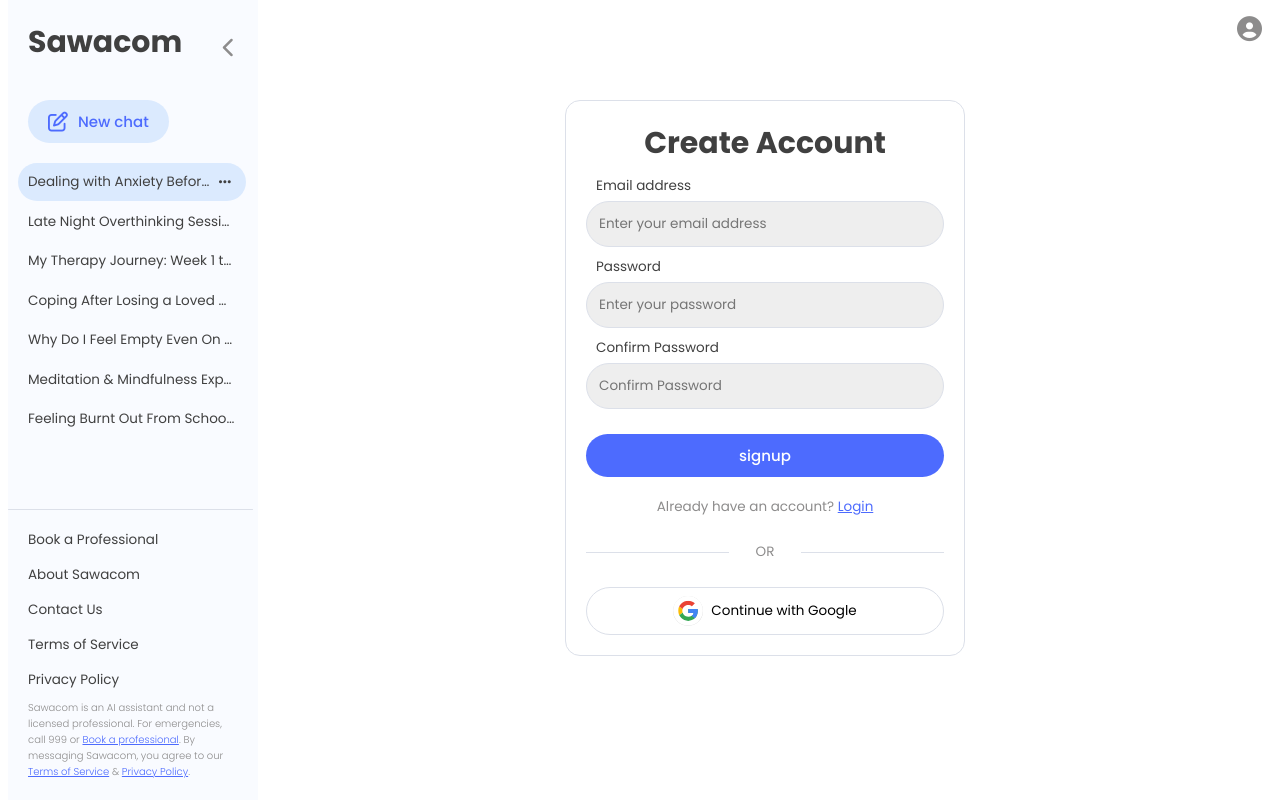
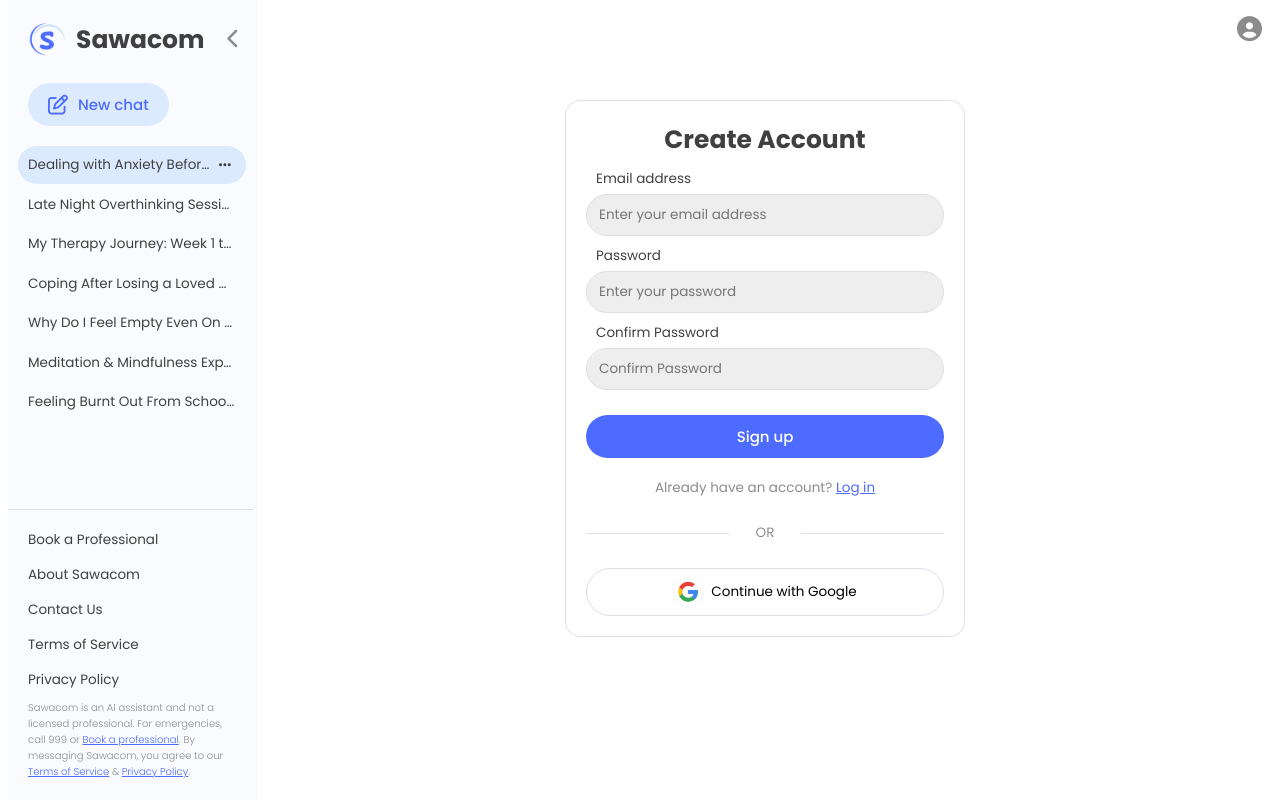
Before and after one commit to mrrobot-pioneer/SawacomAI, a Django app: page /users/signup/ in a window 1280 px wide. Run offline with Django 5.2, Linux system fonts and the light colour scheme.

Commit message:
enhance chat interface with logo display and improved styling for login and signup forms

```diff
--- a/chat/templates/chat/index.html
+++ b/chat/templates/chat/index.html
@@ -20,6 +20,10 @@
 
     <!-- initial display when no chats yet -->
     <div class="chat-start" id="chatStart">
+        <div class="logo">
+            <img src="{% static 'images/logo.png' %}" alt="Sawacom Logo" class="logo-image"/>
+        </div>
+
         <!-- Welcome Message -->
         <div class="welcome-message" id="welcomeMessage">
             <h1 style="text-align: center;">Hi, I’m Sawacom — your mental health AI</h1>
--- a/static/css/base.css
+++ b/static/css/base.css
@@ -61,7 +61,7 @@
 }
 
 h1{
-    font-size: 3rem;
+    font-size: 2.5rem;
     font-weight: 700;
 }
 
@@ -314,15 +326,22 @@
     padding: 2rem .5rem 0 2rem;
 }
 
-.sidebar-top .top{
+.sidebar-top .upper{
     display: flex;
     justify-content: space-between;
     align-items: center;
-    width: 100%;;
+    gap: 1rem;
+    width: 100%;
+}
+
+.sidebar-top .logo-image{
+    width: 3.8rem;
+    aspect-ratio: 1/1;
 }
 
 .sidebar-top h1 {
-    font-size: 3rem;
+    font-size: 2.5rem;
+    line-height: 2.5rem;
 }
 
 .sidebar-top .sidebar-collapse, .sidebar-top .sidebar-close {
@@ -348,7 +367,7 @@
     display: none;
 }
 
-.sidebar-top .top i{
+.sidebar-top .upper i{
     font-size: 2rem;
     color: var(--text-faded);
 }
--- a/templates/partials/header.html
+++ b/templates/partials/header.html
@@ -15,8 +15,8 @@
             <i class="fa-solid fa-user-circle fa-2x"></i>
             <span class="tooltip">Account</span>
             <ul class="account-dropdown slide-in" id="accountDropdown">
-                <li>
-                    <i class="fa-solid fa-user"></i> <span id="username">John Doe</span>
+                <li class="username">
+                    <i class="fa-solid fa-user"></i> <span>John Doe</span>
                 </li>
                 <li>
                     <i class="fa-solid fa-calendar-check"></i> <a href="#">Appointments</a>
--- a/templates/partials/sidebar.html
+++ b/templates/partials/sidebar.html
@@ -1,4 +1,6 @@
 <!-- Base Sidebar Navigation [styles in base.css]-->
+
+{% load static %}
 
 <!-- Overlay (for mobile) -->
 <div class="sidebar-overlay"></div>
@@ -6,7 +8,8 @@
 <!-- Sidebar -->
 <aside class="sidebar">
     <div class="sidebar-top">
-        <div class="top">
+        <div class="upper">
+            <img src="{% static 'images/logo.png' %}" alt="Sawacom Logo" class="logo-image"/>
             <h1>Sawacom</h1>
             <!-- Collapse button in desktop-->
             <div class="sidebar-collapse">
--- a/users/static/users/auth.css
+++ b/users/static/users/auth.css
@@ -1,4 +1,4 @@
-.container {
+.auth-container {
     max-width: 40rem;
     margin: 4rem auto;
     padding: 2rem;
@@ -6,58 +6,60 @@
     border-radius: 1.5rem;
     border: 1px solid var(--input-border);
   }
-  h1 {
+
+.auth-container h1 {
     text-align: center;
     margin-bottom: 1rem;
   }
 
-  form {
+.auth-container form {
     display: flex;
     flex-direction: column;
     gap: 1rem;
   }
-  .input-group {
+.auth-container .input-group {
     display: flex;
     flex-direction: column;
     gap: 0.5rem;
   }
-  label {
+.auth-container label {
     font-size: 1.35rem;
     margin-left: 1rem;
   }
-  input[type="email"],
-  input[type="password"] {
+.auth-container input[type="email"],
+.auth-container input[type="password"] {
     width: 100%;
-    padding: 1.2rem;
+    padding: 1rem 1.2rem;
     font-size: 1.35rem;
     border: 1px solid var(--input-border);
     border-radius: 3rem;
     background: var(--input-bg);
   }
-  .submit-btn {
+.auth-container .submit-btn {
     display: block;
     width: 100%;
     color: #fff;
     background: var(--primary-color);
     margin-top: 1.5rem;
   }
-  .submit-btn:hover {
-    background: var(--btn-hover);
-    color: var(--primary-color);
+.auth-container .submit-btn:hover {
+    opacity: .8;
+    background: var(--primary-color);
+    color: #fff;
   }
-  p.subtitle {
+.auth-container p.subtitle {
     text-align: center;
     font-size: 1.35rem;
     color: var(--text-faded);
     margin-top: 1rem;
   }
-  .divider {
+.auth-container .divider {
     text-align: center;
     margin: 1.5rem 0;
     position: relative;
   }
-  .divider::before,
-  .divider::after {
+.auth-container .divider::before,
+.auth-container .divider::after {
     content: '';
     position: absolute;
     top: 50%;
@@ -65,20 +67,20 @@
     height: 1px;
     background: var(--input-border);
   }
-  .divider::before { left: 0; }
-  .divider::after { right: 0; }
-  .divider span {
+.auth-container .divider::before { left: 0; }
+.auth-container .divider::after { right: 0; }
+.auth-container .divider span {
     display: inline-block;
     padding: 0 1rem;
     background: var(--bg-color);
     color: var(--text-faded);
     font-size: 1.35rem;
   }
-  .social-btns {
+.auth-container .social-btns {
     display: flex;
     gap: 1rem;
   }
-  .social-btn {
+.auth-container .social-btn {
     flex: 1;
     display: flex;
     align-items: center;
@@ -91,28 +93,28 @@
     cursor: pointer;
     transition: all 0.15s ease;
   }
-  .social-btn:hover {
+.auth-container .social-btn:hover {
     background: var(--input-bg);
   }
-  .social-icon {
+.auth-container .social-icon {
     margin-right: 0.8rem;
     height: 3rem;
     width: 3rem;
   }
-  .footer-text {
+.auth-container .footer-text {
     text-align: center;
     font-size: 1.4rem;
     margin-top: 1.5rem;
     color: var(--text-faded);
   }
-  .footer-text a {
+.auth-container .footer-text a {
     color: var(--primary-color);
     text-decoration: none;
     font-weight: 500;
   }
 
 @media (max-width: 425px) {
-    .container {
+    .auth-container {
         margin: 3rem 1.5rem;
         padding: 1.5rem;
     }
--- a/users/templates/users/login.html
+++ b/users/templates/users/login.html
@@ -12,7 +12,7 @@
 
 {% block content %}
 
-<section class="container" id="login-section">
+<section class="auth-container" id="login-section">
     <h1>Welcome Back</h1>
     <form>
         <div class="input-group">
@@ -25,7 +25,7 @@
             <input type="password" id="login-password" placeholder="Enter your password" required>
         </div>
 
-      <button type="submit" class="submit-btn primary-btn">Login</button>
+      <button type="submit" class="submit-btn primary-btn">Log in</button>
       <p class="subtitle">Don’t have an account yet? <a href="{% url 'users:signup' %}">Sign Up</a></p>
 
       <div class="divider"><span>OR</span></div>
--- a/users/templates/users/signup.html
+++ b/users/templates/users/signup.html
@@ -12,7 +12,7 @@
 
 {% block content %}
 
-<section class="container" id="signup-section">
+<section class="auth-container" id="signup-section">
     <h1>Create Account</h1>
     <form>
         <div class="input-group">
@@ -30,8 +30,8 @@
             <input type="password" id="signup-password" placeholder="Confirm Password" required>
         </div>
 
-      <button type="submit" class="submit-btn primary-btn">signup</button>
-      <p class="subtitle">Already have an account? <a href="{% url 'users:login' %}">Login</a></p>
+      <button type="submit" class="submit-btn primary-btn">Sign up</button>
+      <p class="subtitle">Already have an account? <a href="{% url 'users:login' %}">Log in</a></p>
 
       <div class="divider"><span>OR</span></div>
 
```
Also changed, not shown: other parts of static/css/base.css (+19 -7 lines), chat/static/chat/index.css (+13 -2 lines), static/images/logo.png (added).
